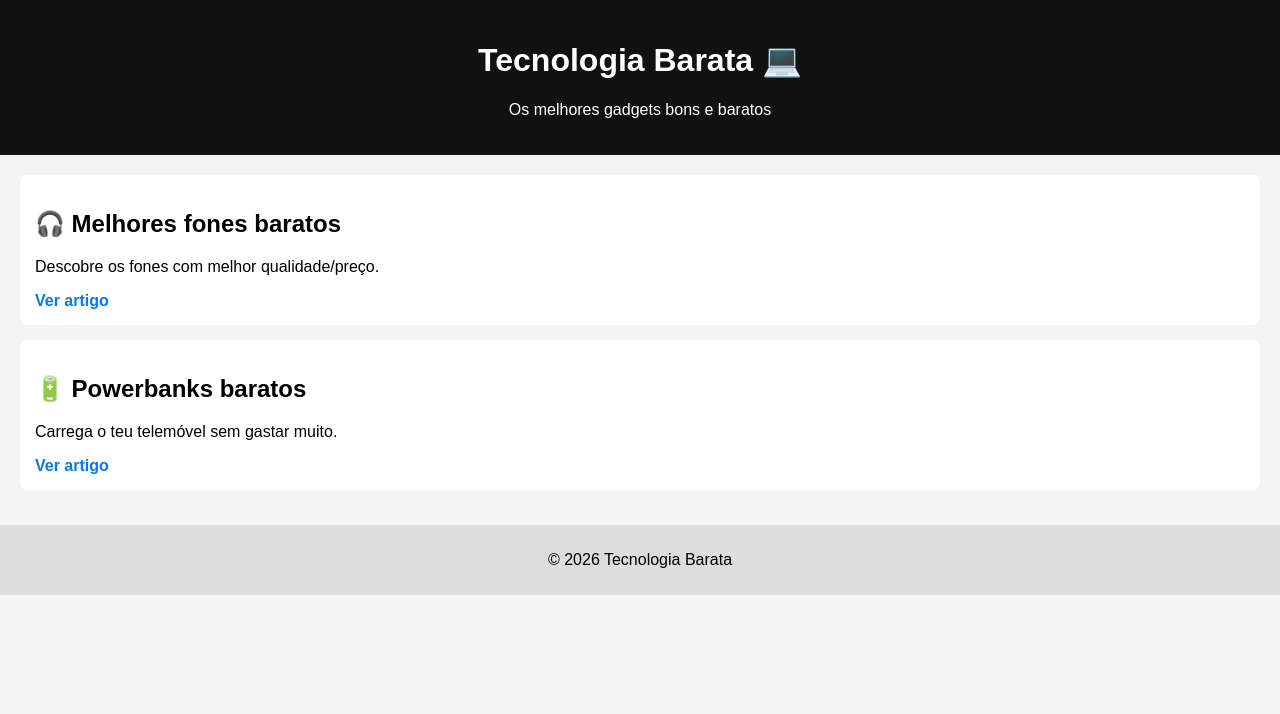
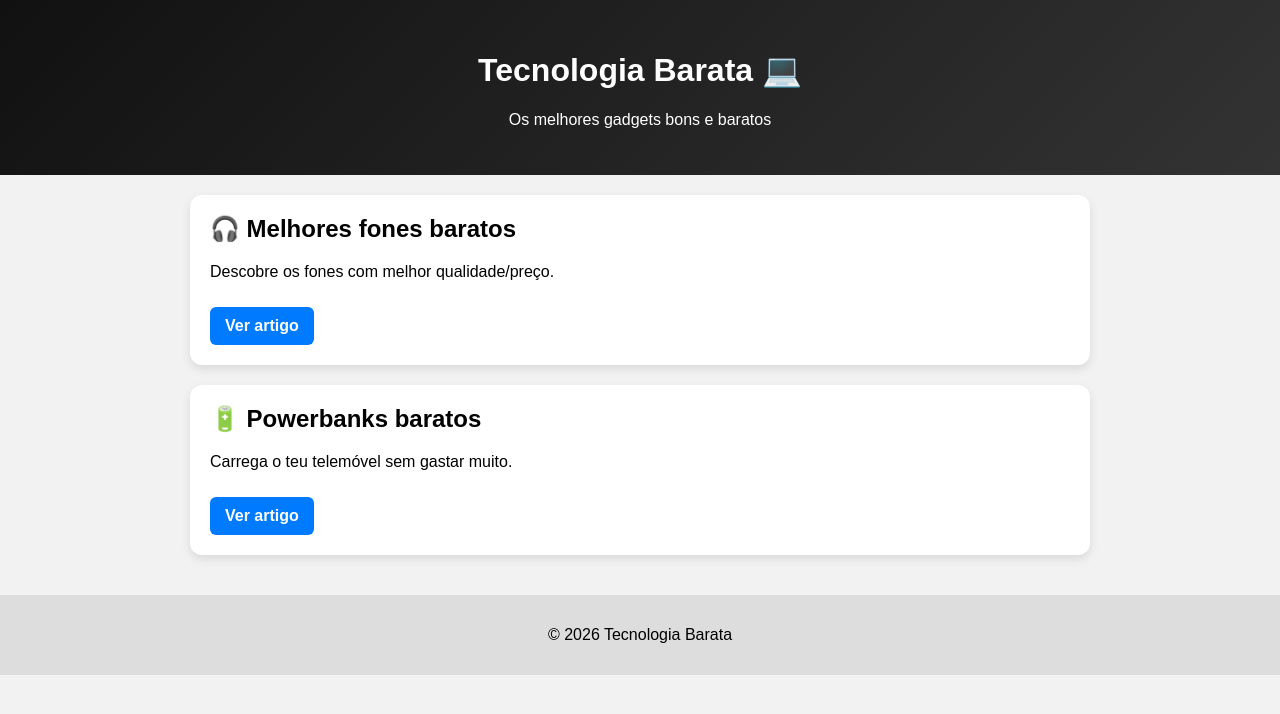
Before and after one commit to joaohrin2409-art/tecnologia-barata, a plain HTML site: page index.html in a window 1280 px wide. Drawn offline with Linux system fonts and the light colour scheme.

Commit message:
Update style.css

```diff
--- a/style.css
+++ b/style.css
@@ -1,35 +1,51 @@
 body {
   font-family: Arial, sans-serif;
-  background: #f4f4f4;
+  background: #f2f2f2;
   margin: 0;
 }
 
 header {
-  background: #111;
+  background: linear-gradient(135deg, #111, #333);
   color: white;
-  padding: 20px;
+  padding: 30px 15px;
   text-align: center;
 }
 
 main {
   padding: 20px;
+  max-width: 900px;
+  margin: auto;
 }
 
 .card {
   background: white;
-  padding: 15px;
-  margin-bottom: 15px;
-  border-radius: 8px;
+  padding: 20px;
+  margin-bottom: 20px;
+  border-radius: 12px;
+  box-shadow: 0 4px 10px rgba(0,0,0,0.1);
+}
+
+.card h2 {
+  margin-top: 0;
 }
 
 a {
-  color: #007bff;
+  display: inline-block;
+  margin-top: 10px;
+  color: white;
+  background: #007bff;
+  padding: 10px 15px;
+  border-radius: 6px;
   text-decoration: none;
   font-weight: bold;
 }
 
+a:hover {
+  background: #0056b3;
+}
+
 footer {
   text-align: center;
-  padding: 10px;
+  padding: 15px;
   background: #ddd;
 }
```
